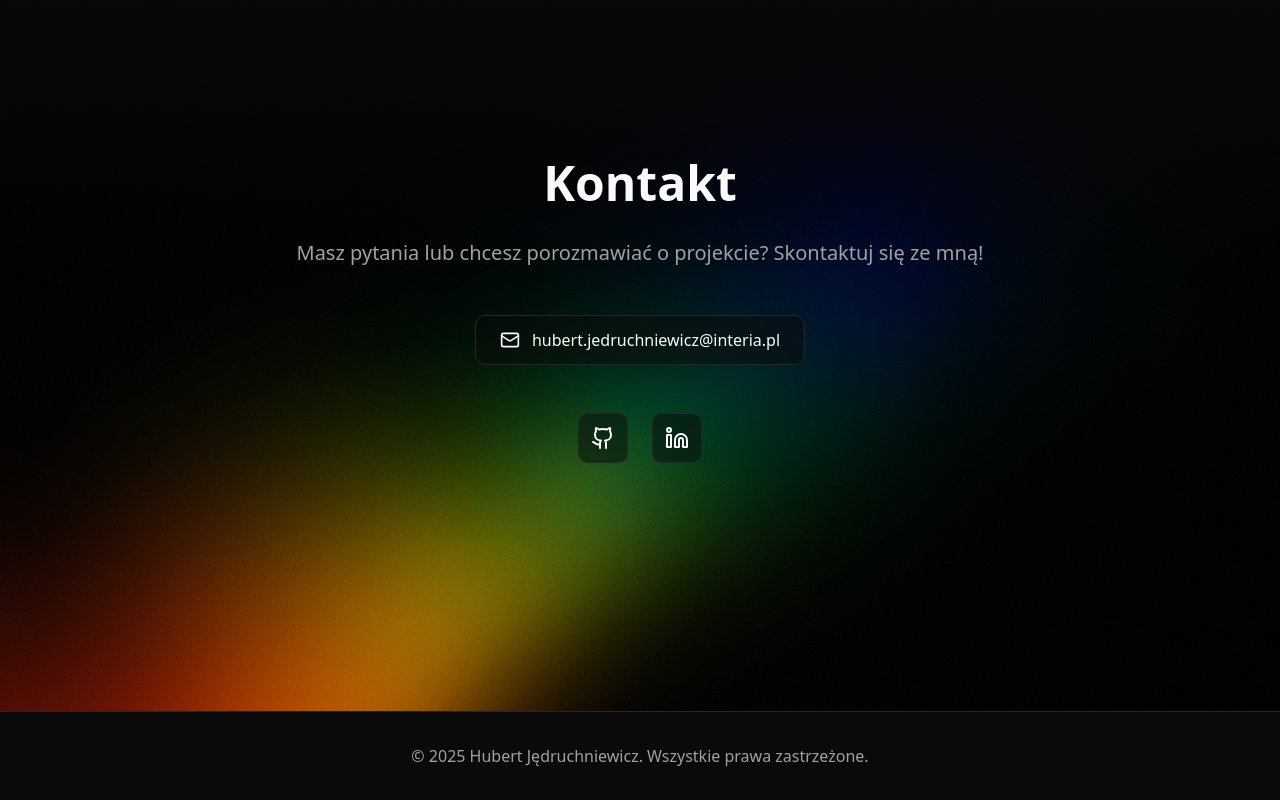
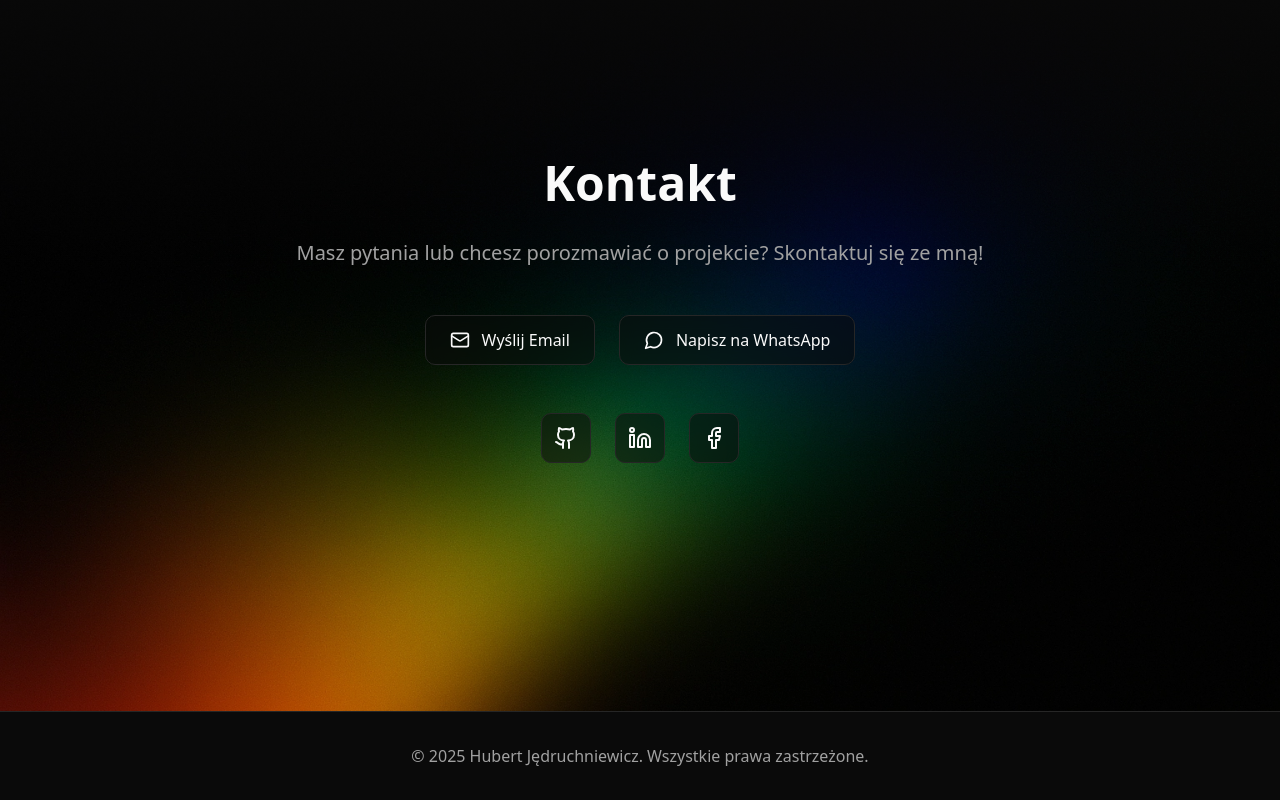
Before and after one commit to hadoyyo/Portfolio, a Next.js app: page / in a window 1280 px wide. Shown: the part 10181-10981 px from the top of the page. Built offline with nearby package versions, Linux system fonts and the light colour scheme; a web font is replaced by a local one.

Commit message:
update contact section

```diff
--- a/app/page.tsx
+++ b/app/page.tsx
@@ -2,7 +2,7 @@
 
 import { Navbar } from "@/components/navbar"
 import { ProjectDetailsPanel } from "@/components/project-modal"
-import { Github, Linkedin, Mail, ArrowUpRight } from "lucide-react"
+import { Github, Linkedin, Mail, Facebook, ArrowUpRight, MessageCircle } from "lucide-react"
 import { Button } from "@/components/ui/button"
 import { useEffect, useState, useRef } from "react"
 
@@ -87,7 +87,8 @@ export default function Home() {
       contact: {
         title: "Kontakt",
         description: "Masz pytania lub chcesz porozmawiać o projekcie? Skontaktuj się ze mną!",
-        email: "hubert.jedruchniewicz@interia.pl"
+        email: "Wyślij Email",
+        phone: "Napisz na WhatsApp"
       },
       footer: "© 2025 Hubert Jędruchniewicz. Wszystkie prawa zastrzeżone."
     },
@@ -149,7 +150,8 @@ export default function Home() {
       contact: {
         title: "Contact",
         description: "Have questions or want to discuss a project? Get in touch with me!",
-        email: "hubert.jedruchniewicz@interia.pl"
+        email: "Send Email",
+        phone: "Message on WhatsApp"
       },
       footer: "© 2025 Hubert Jędruchniewicz. All rights reserved."
     }
@@ -987,6 +989,15 @@ export default function Home() {
               <Mail className="h-5 w-5" />
               <span>{t.contact.email}</span>
             </a>
+            <a
+              href="https://wa.me/48883364605"
+              target="_blank"
+              rel="noopener noreferrer"
+              className="flex items-center gap-3 px-6 py-3 bg-background/50 backdrop-blur-sm border border-border rounded-lg hover:border-accent transition-colors"
+            >
+              <MessageCircle className="h-5 w-5" />
+              <span>{t.contact.phone}</span>
+            </a>
           </div>
 
           <div className="flex gap-6 justify-center">
@@ -1006,6 +1017,14 @@ export default function Home() {
             >
               <Linkedin className="h-6 w-6" />
             </a>
+            <a
+              href="https://www.facebook.com/hubert.jedruchniewicz"
+              target="_blank"
+              rel="noopener noreferrer"
+              className="p-3 bg-background/50 backdrop-blur-sm border border-border rounded-lg hover:border-accent transition-colors"
+            >
+              <Facebook className="h-6 w-6" />
+            </a>
           </div>
         </div>
       </section>
```
